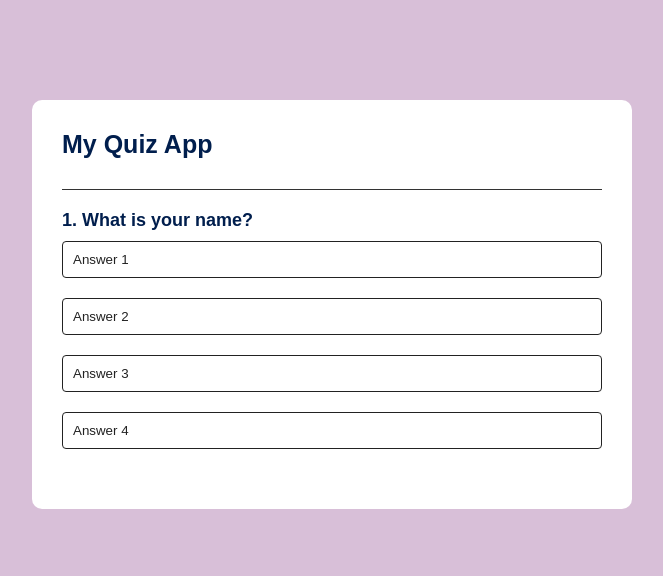
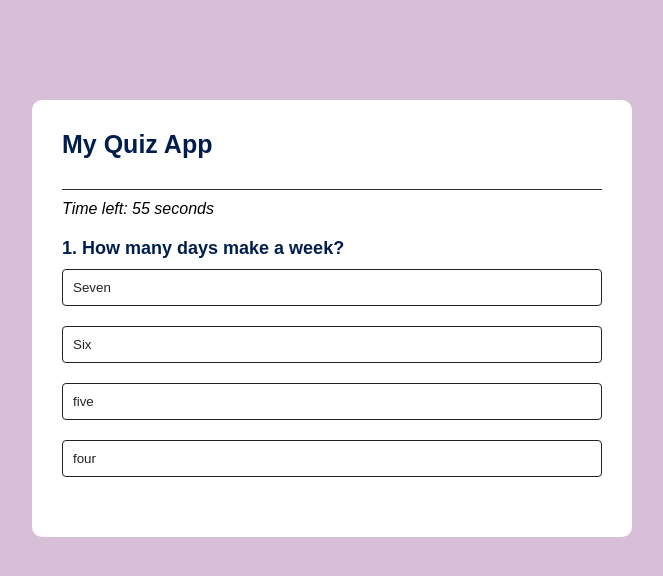
Before and after one commit to Jojololami/Quiz-App, a plain HTML site: page index.html in a window 1280 px wide. Shown: the whole page, without its empty margins (308-971 px from the left). Drawn offline with Linux system fonts and the light colour scheme.

Commit message:
More commit
Added timer function

```diff
--- a/index.html
+++ b/index.html
@@ -12,18 +12,18 @@
 
     <div class="app">
         <h1>My Quiz App</h1>
+        <div id="timer">Time left: 60 seconds</div>
         <div class="quiz">
-            <h2 id="question">1. What is your name?</h2>
-            <div class="answer-buttons">
-                <button class="btn">Answer 1</button>
-                <button class="btn">Answer 2</button>
-                <button class="btn">Answer 3</button>
-                <button class="btn">Answer 4</button>
+            <h2 id="question"></h2>
+            <div class="answer-buttons" id="answer-buttons">
+                <button class="btn"></button>
+                <button class="btn"></button>
+                <button class="btn"></button>
+                <button class="btn"></button>
             </div>
             <button id="next-btn">Next</button>
         </div>
     </div>
-
+    <script src="script.js"></script>
 </body>
-<script src="script.js"></script>
 </html>
--- a/script.js
+++ b/script.js
@@ -35,11 +35,28 @@ const nextButton = document.getElementById("next-btn");
 let currentQuestionIndex = 0;
 let score = 0;
 
+const timerElement = document.getElementById("timer");
+let timer;
+let countdown = 60;
+
+function startTimer() {
+    timer = setInterval(function () {
+        countdown--;
+        timerElement.innerHTML = `Time left: ${countdown} seconds`;
+
+        if (countdown <= 0) {
+            clearInterval(timer);
+            showScore();
+        }
+    }, 1000);
+}
+
 function startQuiz() {
     currentQuestionIndex = 0;
     score = 0;
     nextButton.innerHTML = "Next";
     showQuestion();
+    startTimer();
 }
 
 function showQuestion () {
@@ -87,6 +104,7 @@ function selectAnswer(e) {
     nextButton.style.display = "block";
 }
 function showScore() {
+    clearInterval(timer);
     resetState();
     questionElement.innerHTML = `You scored ${score} out of ${questions.length}!`;
     nextButton.innerHTML = "Play Again";
@@ -94,6 +112,7 @@ function showScore() {
 }
 
 function handleNextButton() {
+    clearInterval(timer);
     currentQuestionIndex++;
     if (currentQuestionIndex < questions.length) {
         showQuestion ();
@@ -101,7 +120,6 @@ function handleNextButton() {
         showScore();
     }
 }
-
 
 nextButton.addEventListener("click", () => {
     if(currentQuestionIndex < questions.length) {
--- a/style.css
+++ b/style.css
@@ -64,6 +64,10 @@ body {
     cursor: pointer;
     display: none;
 }
+#timer {
+    margin-top: 10px;
+    font-style: italic;
+}
 .correct {
     background: #9aeabc;
 }
```
